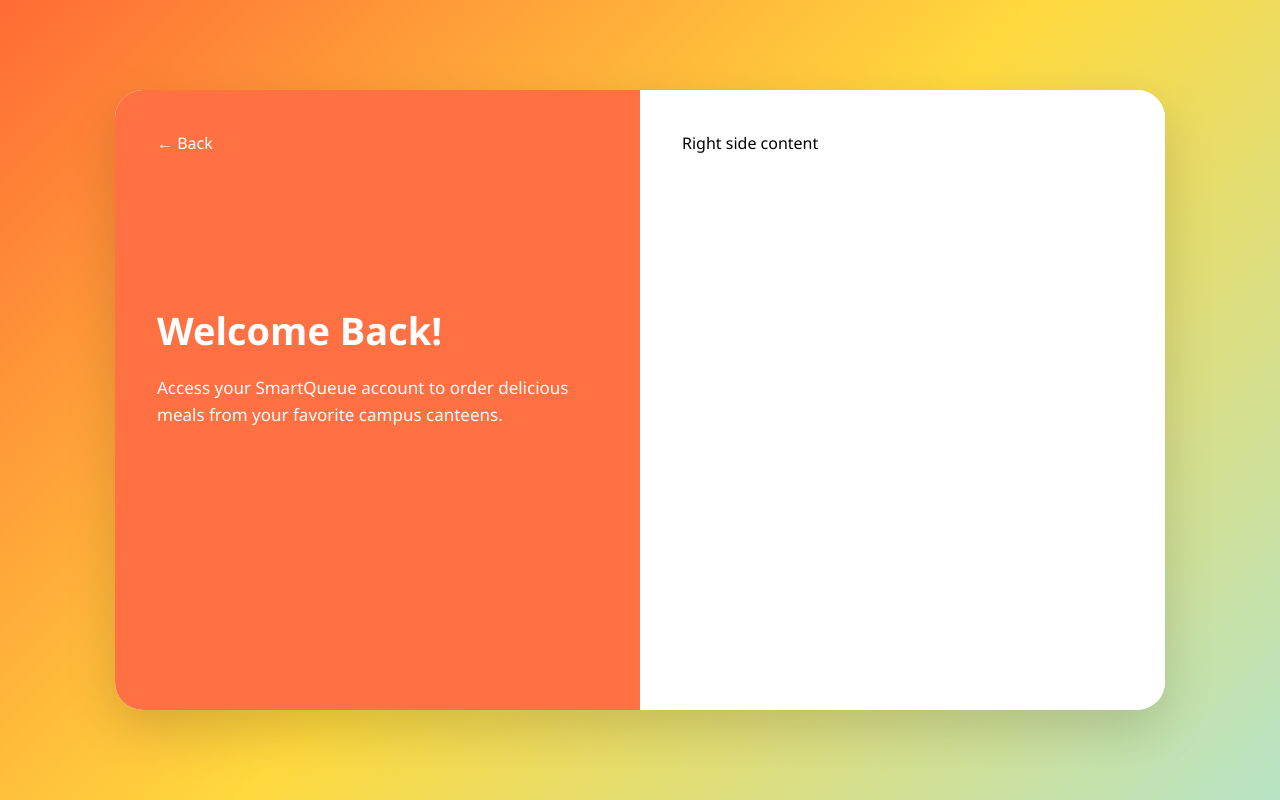
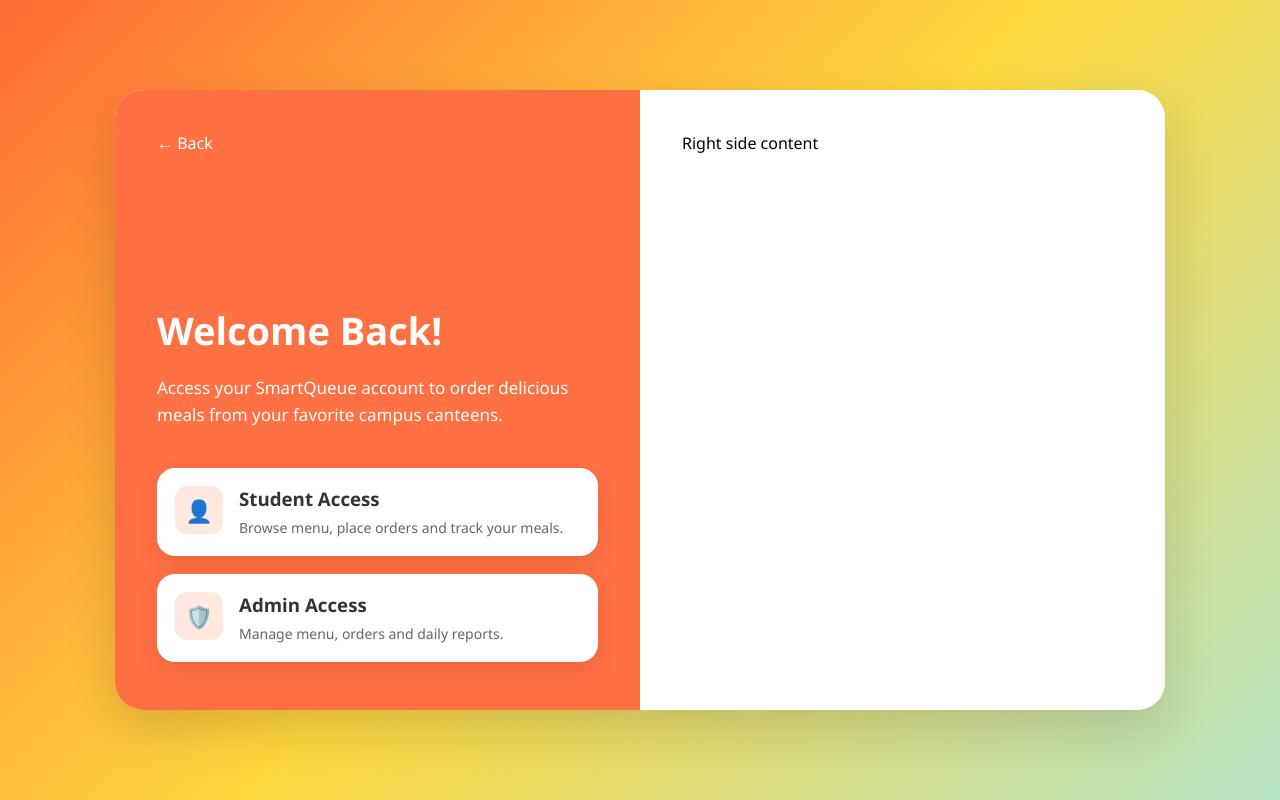
Before and after one commit to sanjaikaneswaran/smartqueue, a React (Create React App) app in the folder frontend/: page /login in a window 1280 px wide. Built offline with nearby package versions, Linux system fonts and the light colour scheme.

Commit message:
Add access information cards to login page

```diff
--- a/frontend/src/pages/Login.css
+++ b/frontend/src/pages/Login.css
@@ -75,3 +75,62 @@
     margin-top: 60px;
   }
 }
+
+.access-cards{
+    margin-top:40px;
+    display:flex;
+    flex-direction:column;
+    gap:18px;
+}
+
+.access-card{
+
+    background:white;
+    color:#333;
+
+    border-radius:18px;
+
+    padding:18px;
+
+    display:flex;
+
+    gap:16px;
+
+    align-items:flex-start;
+
+    box-shadow:0 10px 25px rgba(0,0,0,.08);
+
+}
+
+.access-icon{
+
+    width:48px;
+    height:48px;
+
+    border-radius:12px;
+
+    background:#FFE8DD;
+
+    display:flex;
+    justify-content:center;
+    align-items:center;
+
+    font-size:22px;
+
+}
+
+.access-card h3{
+
+    margin:0;
+    margin-bottom:6px;
+
+}
+
+.access-card p{
+
+    margin:0;
+    font-size:14px;
+    color:#666;
+    line-height:1.5;
+
+}
--- a/frontend/src/pages/Login.js
+++ b/frontend/src/pages/Login.js
@@ -15,6 +15,27 @@ function Login() {
               favorite campus canteens.
             </p>
           </div>
+          <div className="access-cards">
+
+  <div className="access-card">
+    <div className="access-icon">👤</div>
+
+    <div>
+      <h3>Student Access</h3>
+      <p>Browse menu, place orders and track your meals.</p>
+    </div>
+  </div>
+
+  <div className="access-card">
+    <div className="access-icon">🛡️</div>
+
+    <div>
+      <h3>Admin Access</h3>
+      <p>Manage menu, orders and daily reports.</p>
+    </div>
+  </div>
+
+</div>
         </div>
 
         <div className="auth-right-panel">
```
